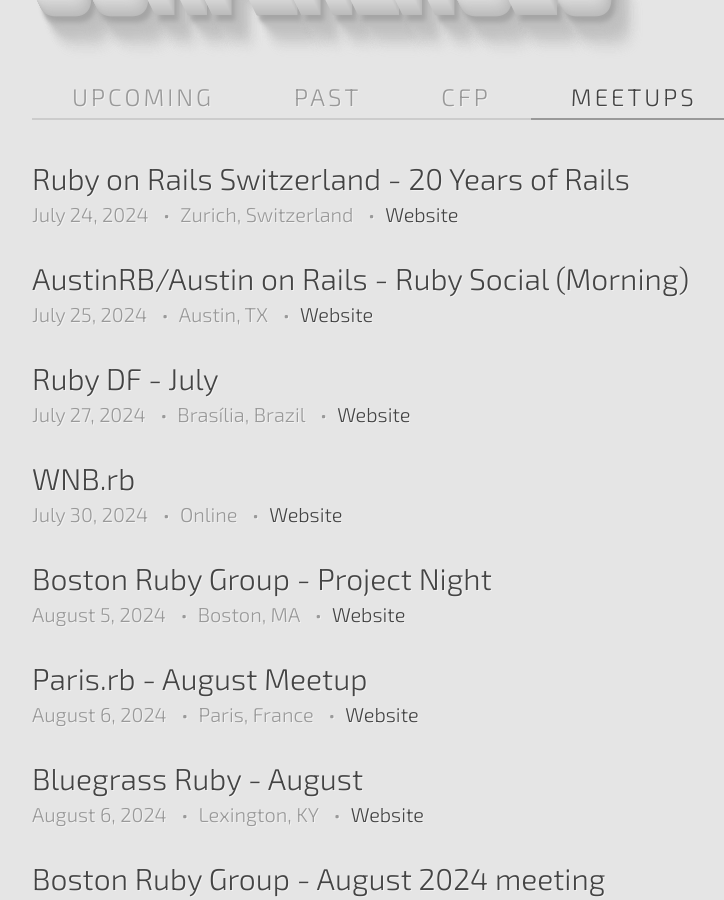
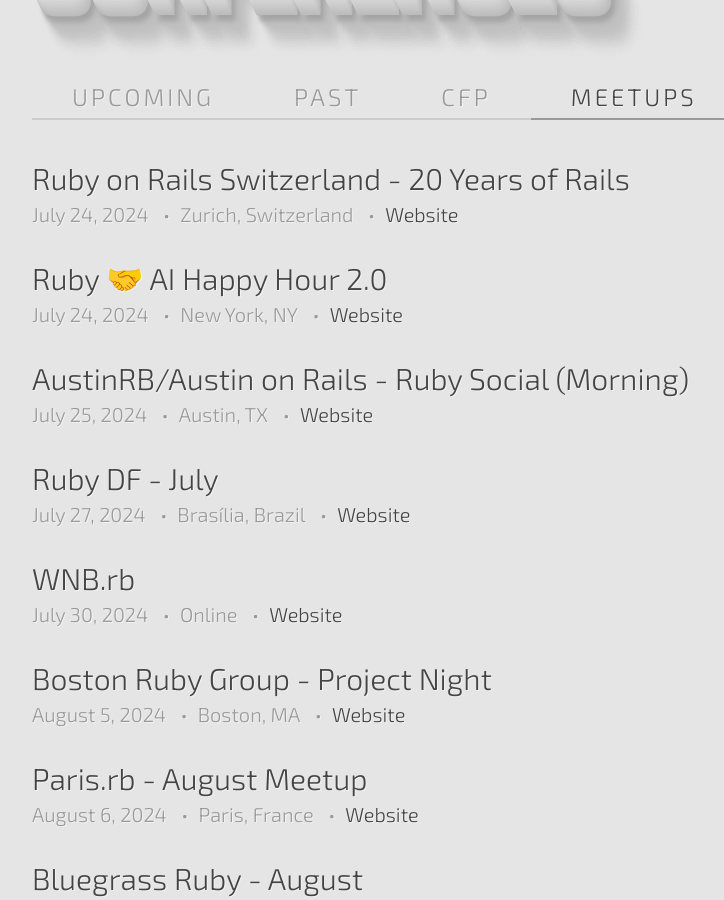
Before and after one commit to ruby-conferences/ruby-conferences.github.io, a Jekyll site: the page built from meetups/index.html, in a window 1280 px wide and 900 px high, scrolled down 402 px. Shown: the whole window, without its empty margins (208-932 px from the left). Built offline with Jekyll 4.4.1, drawn with Linux system fonts in a browser that asks for light colours.

Commit message:
Add Ruby 🤝 AI Happy Hour 2.0 (#681)

```diff
--- a/_data/meetups.yml
+++ b/_data/meetups.yml
@@ -754,6 +754,13 @@
   end_time: 20:00:00 CEST
   url: https://www.meetup.com/rubyonrails-ch/events/301480681
 
+- name: Ruby 🤝 AI Happy Hour 2.0
+  location: New York, NY
+  date: 2024-07-24
+  start_time: 17:30:00 EDT
+  end_time: 19:30:00 EDT
+  url: https://lu.ma/ntmonn8p
+
 - name: Boston Ruby Group - Project Night
   location: Boston, MA
   date: 2024-08-05
```
